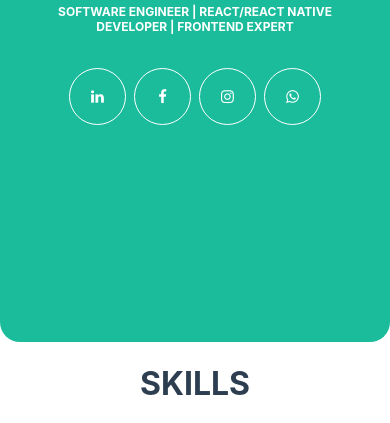
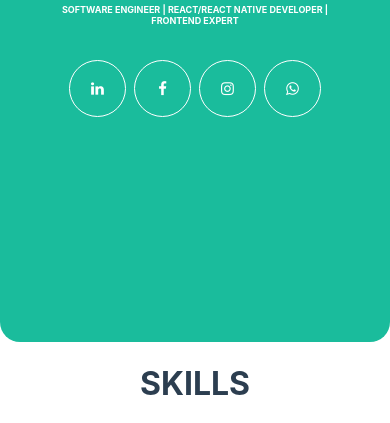
Before and after one commit to Kashan321/kashansprofile, a plain HTML site: page index.html in a window 390 px wide. Shown: the part 502-925 px from the top of the page. Drawn offline with Linux system fonts and the light colour scheme.

Commit message:
uodated html

```diff
--- a/styles.css
+++ b/styles.css
@@ -400,8 +400,8 @@ html{
     }
 
     .txt2 {
-        width: 80%;
-        font-size: 12px;
+        width: 70%;
+        font-size: 9px;
         text-align: center;
     }
     #fa1{
```
